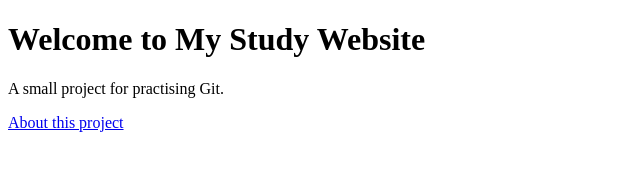
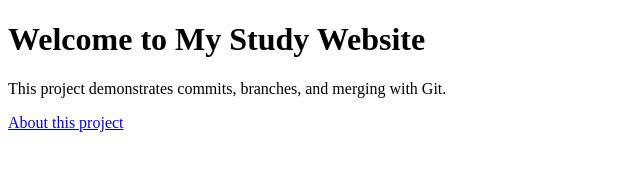
Before and after one commit to suhaniawasthi10/git-workflow-assignment, a plain HTML site: page index.html in a window 1280 px wide. Shown: the whole page, without its empty margins (0-640 px from the left). Drawn offline with Linux system fonts and the light colour scheme.

Commit message:
Update home page project description

```diff
--- a/index.html
+++ b/index.html
@@ -6,7 +6,7 @@
 </head>
 <body>
   <h1>Welcome to My Study Website</h1>
-  <p>A small project for practising Git.</p>
+  <p>This project demonstrates commits, branches, and merging with Git.</p>
   <a href="about.html">About this project</a>
 </body>
 </html>
```
